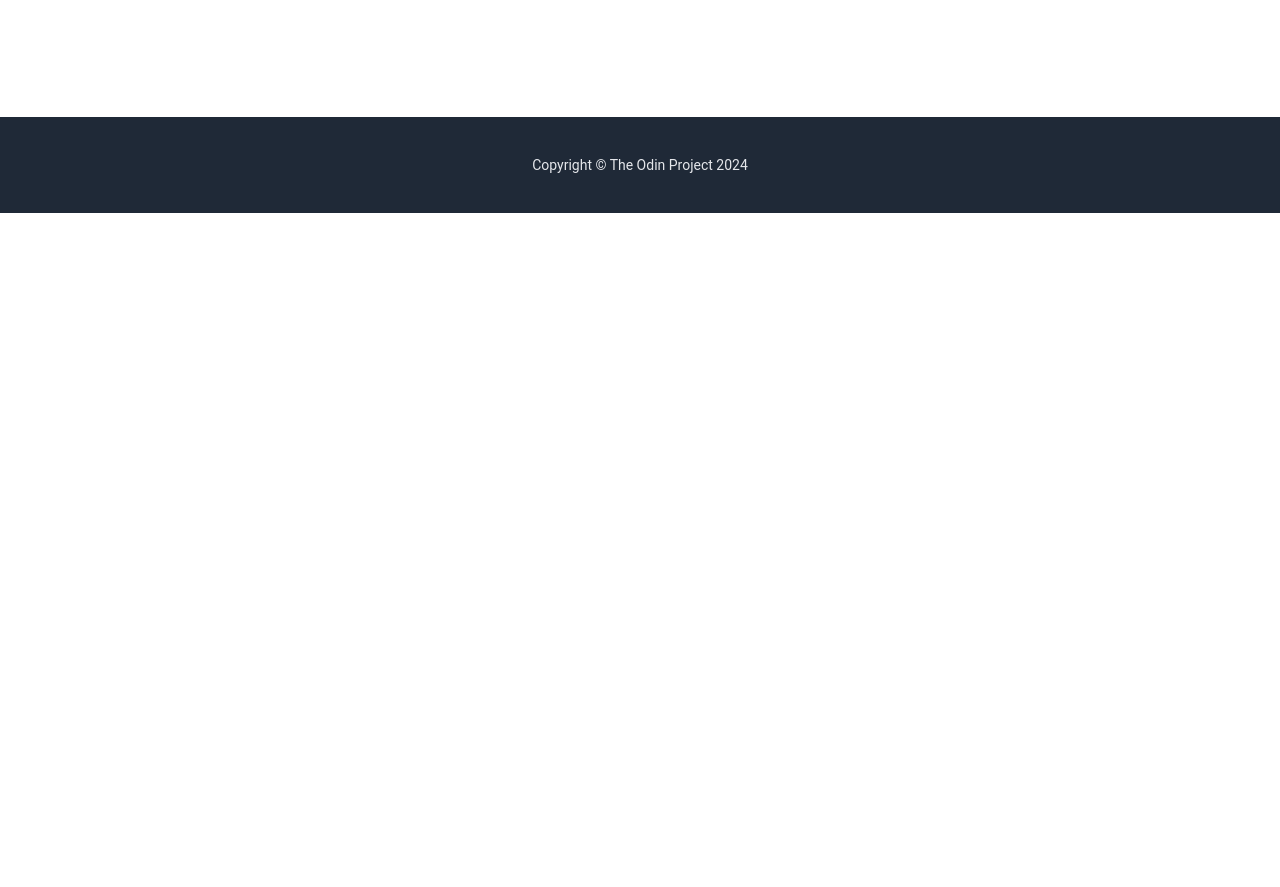
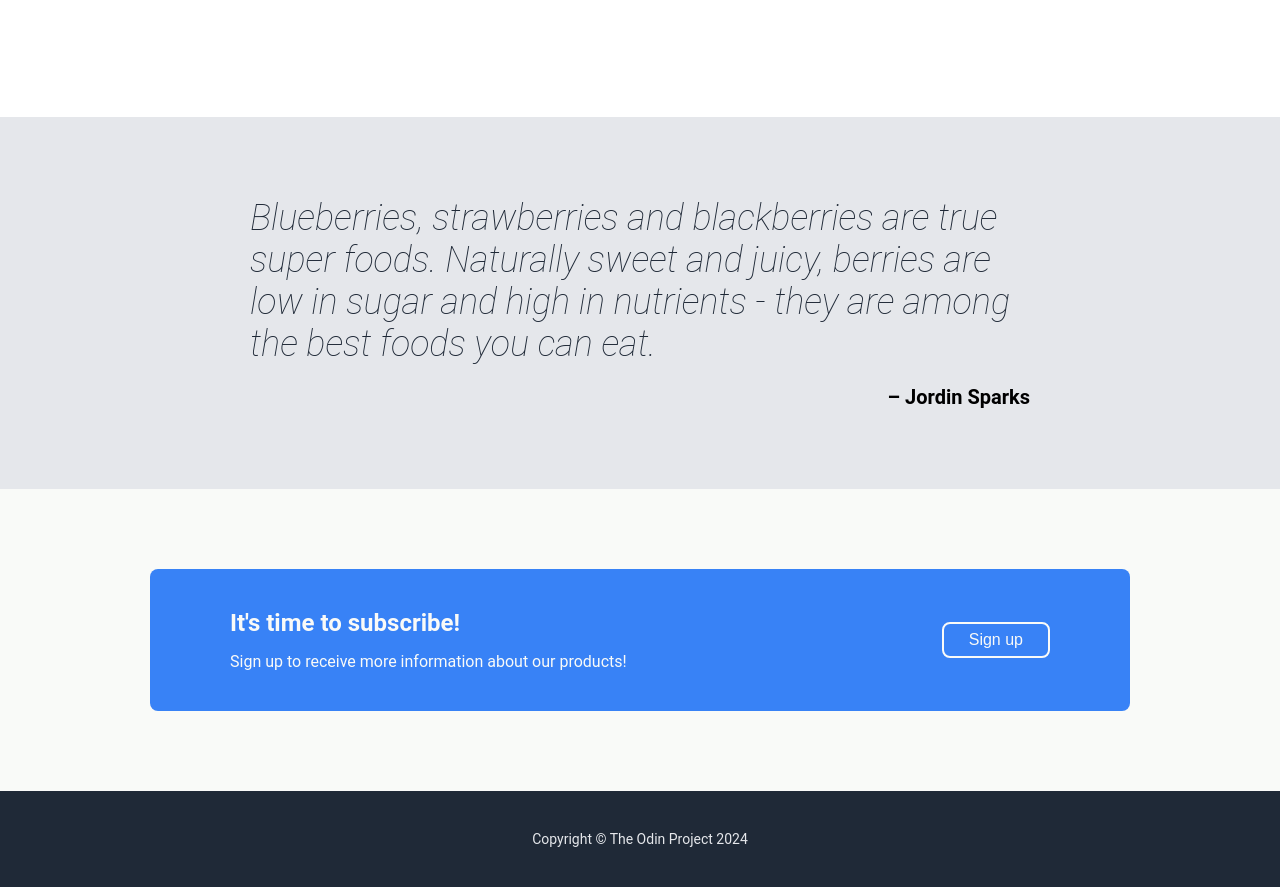
Before and after one commit to alexpikuta/landing-page, a plain HTML site: page index.html in a window 1280 px wide. Shown: the part 918-1805 px from the top of the page. Before the commit the page ends 1131 px from the top, so only its background shows below. Drawn offline with Linux system fonts and the light colour scheme.

Commit message:
Develop Quote and Form sections. Finish page

```diff
--- a/index.html
+++ b/index.html
@@ -53,11 +53,23 @@
       </ul>
     </div>
   </section>
-  <section class="quote">
-    <div class="container"></div>
+  <section class="quote" id="quote">
+    <div class="container">
+      <blockquote cite="https://www.azquotes.com/quote/278835">
+        Blueberries, strawberries and blackberries are true super foods. Naturally sweet and juicy, berries are low in
+        sugar and high in nutrients - they are among the best foods you can eat.
+      </blockquote>
+      <p> – Jordin Sparks</p>
+    </div>
   </section>
   <section class="form" id="form">
-    <div class="container"></div>
+    <div class="container">
+      <div>
+        <h3>It's time to subscribe!</h3>
+        <p>Sign up to receive more information about our products!</p>
+      </div>
+      <button>Sign up</button>
+    </div>
   </section>
   <footer class="footer">Copyright &copy; The Odin Project 2024</footer>
 </body>
--- a/styles.css
+++ b/styles.css
@@ -114,6 +114,61 @@ body {
   border: 3px solid #3882f6;
 }
 
+/* Quote */
+.quote {
+  padding: 80px 0;
+  background-color: #e5e7eb;
+}
+
+.quote .container {
+  max-width: 780px;
+}
+
+.quote blockquote {
+  font: italic 200 36px 'Roboto', sans-serif;
+  color: #1f2937;
+}
+
+.quote p {
+  text-align: right;
+  font-weight: bold;
+  font-size: 20px;
+  margin-top: 20px;
+}
+
+/* Form */
+.form {
+  background-color: #f9faf8;
+  color: #f9faf8;
+  overflow: auto;
+}
+
+.form .container {
+  margin: 80px auto;
+  padding: 40px 80px;
+  background-color: #3882f6;
+  border-radius: 8px;
+  display: flex;
+  justify-content: space-between;
+  align-items: center;
+}
+
+.form h3 {
+  font-size: 24px;
+  margin-bottom: 15px;
+}
+
+.form button {
+  color: #f9faf8;
+  font-weight: 500;
+  font-size: 16px;
+  background: transparent;
+  text-decoration: none;
+  cursor: pointer;
+  border-radius: 8px;
+  border: 2px solid #f9faf8;
+  padding: 7px 25px;
+}
 
 /* Footer */
 .footer {
```
